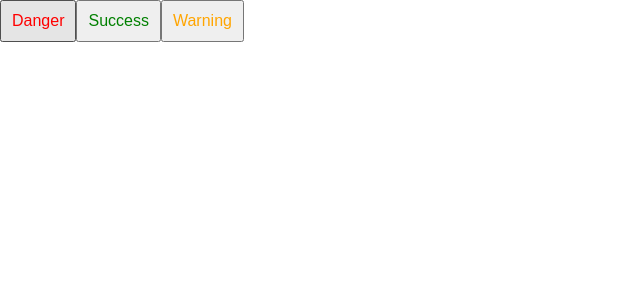
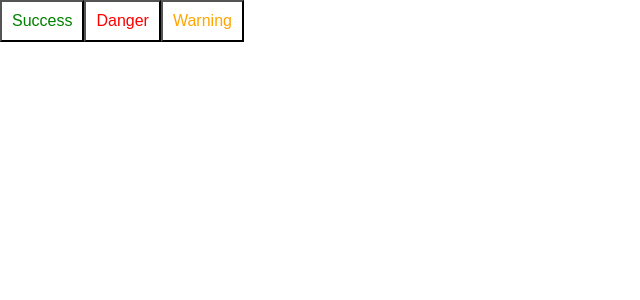
Before and after one commit to rawda-developer/My-React-Library, a React (Create React App) app: page / in a window 1280 px wide. Shown: the top 300 px of the page, without its empty margins (0-640 px from the left). Built offline with nearby package versions, Linux system fonts and the light colour scheme.

Commit message:
Feat: add PartiallyApply component to functional programming utilities

```diff
--- a/src/App.js
+++ b/src/App.js
@@ -1,17 +1,14 @@
 import {
-  Button,
+  SuccessButton,
   DangerButton,
-  SuccessButton,
   WarningButton,
-  smallDangerButton,
-} from './FunctionalProgramming/Composition';
+} from './FunctionalProgramming/PartiallyApply';
 function App() {
   return (
     <>
-      <Button color='red' text='Danger' />
-      <Button color='green' text='Success' />
-      <Button color='orange' text='Warning' />
-      <smallDangerButton text='Small Danger' />
+      <SuccessButton text='Success' />
+      <DangerButton text='Danger' />
+      <WarningButton text='Warning' />
     </>
   );
 }
--- /dev/null
+++ b/src/FunctionalProgramming/PartiallyApply.js
@@ -0,0 +1,30 @@
+export const PartiallyApply = (Component, partialProps) => {
+  return (props) => <Component {...partialProps} {...props} />;
+};
+export const Button = ({ size, color, text, ...props }) => {
+  const padding = size === 'small' ? '5px' : '10px';
+  const fontSize = size === 'small' ? '12px' : '16px';
+
+  return (
+    <button
+      style={{
+        padding,
+        fontSize,
+        color,
+        backgroundColor: 'white',
+      }}
+      {...props}
+    >
+      {text}
+    </button>
+  );
+};
+export const DangerButton = PartiallyApply(Button, {
+  color: 'red',
+});
+export const SuccessButton = PartiallyApply(Button, {
+  color: 'green',
+});
+export const WarningButton = PartiallyApply(Button, {
+  color: 'orange',
+});
```
